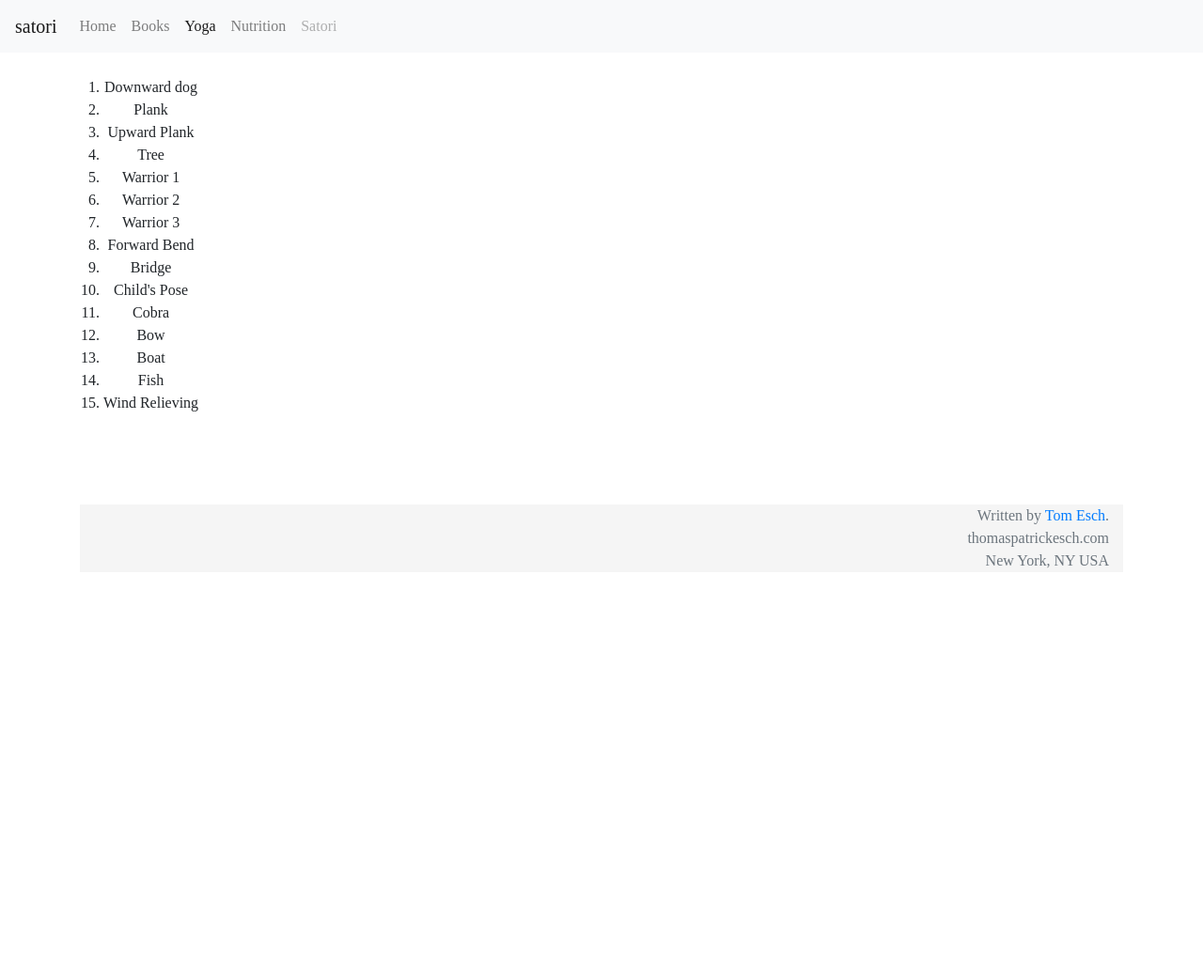
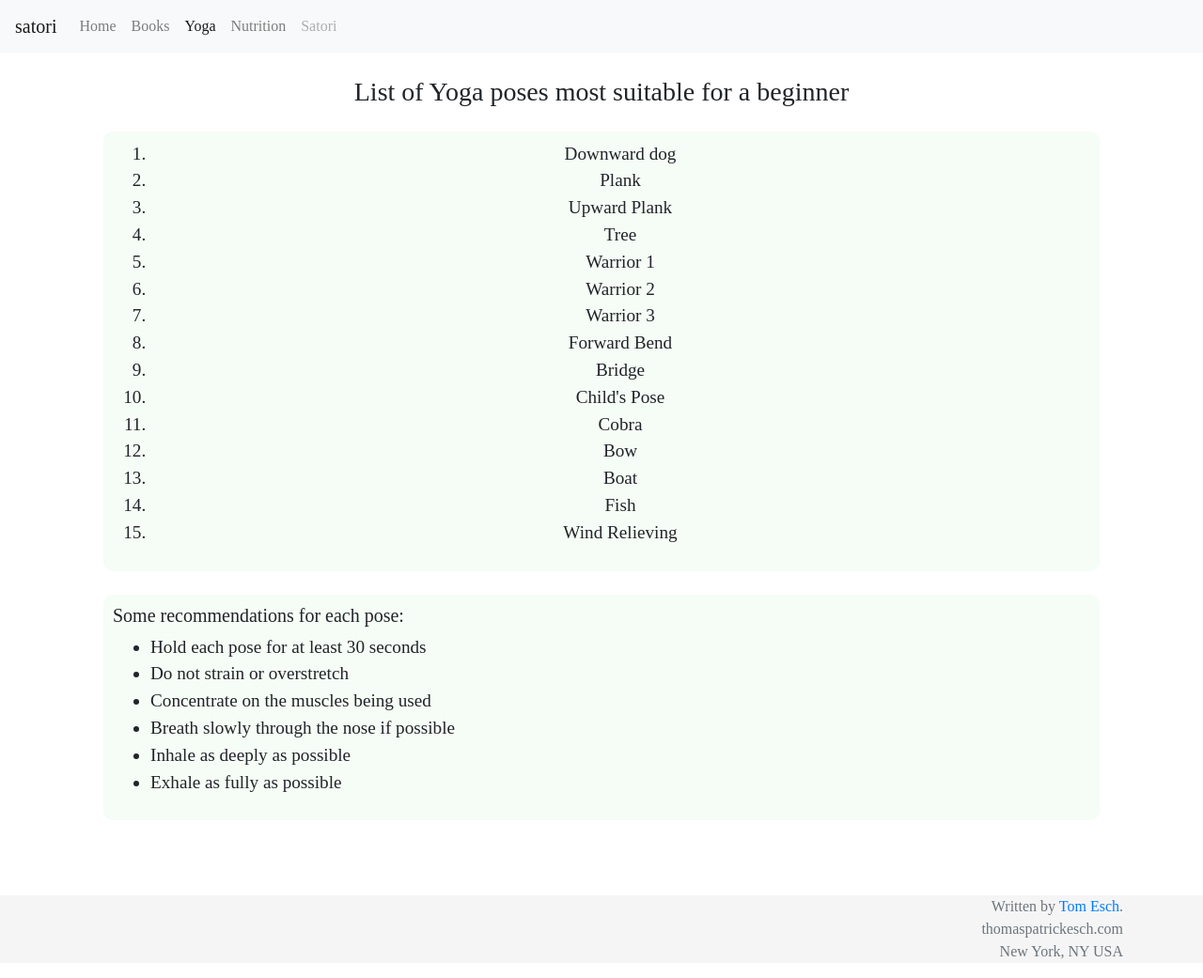
Before and after one commit to esch3/satori, a plain HTML site: page yoga.html in a window 1280 px wide. Shown: the whole page at 94% size. Before the commit the page ends 800 px from the top, so only its background shows below. Drawn offline with nearby package versions, Linux system fonts and the light colour scheme; a web font is replaced by a local one.

Commit message:
yoga page completed.

```diff
--- a/css/demo.scss
+++ b/css/demo.scss
@@ -35,3 +35,21 @@ body {
         width: 100%;
     }
 }
+
+/* content for yoga.html */
+#poses {
+    border-radius: 10px;
+    padding: 10px;
+    margin: 25px;
+    font-size: $primary-size;
+    background-color: rgb(246, 252, 246);
+}
+
+#instructions {
+    text-align: left;
+    border-radius: 10px;
+    padding: 10px;
+    margin: 25px;
+    font-size: $primary-size;
+    background-color: rgb(246, 252, 246);
+}
--- a/yoga.html
+++ b/yoga.html
@@ -65,8 +65,8 @@
     </nav>
     <!-- main content of page, include welcome message, an image and a quote-->
     <main id="main" class="container text-center">
-
-            <div id="poses" class="row">
+        <h3>List of Yoga poses most suitable for a beginner</h3>
+            <section id="poses">
                 <ol>
                     <li>Downward dog</li>
                     <li>Plank</li>
@@ -84,7 +84,19 @@
                     <li>Fish</li>
                     <li>Wind Relieving</li>
                 </ol>
-            </div>
+            </section>
+            <section id="instructions">
+                <h5>Some recommendations for each pose:</h5>
+                    <ul>
+                        <li>Hold each pose for at least 30 seconds</li>
+                        <li>Do not strain or overstretch</li>
+                        <li>Concentrate on the muscles being used</li>
+                        <li>Breath slowly through the nose if possible</li>
+                        <li>Inhale as deeply as possible</li>
+                        <li>Exhale as fully as possible</li>
+                    </ul>
+            </section>
+        </main>
             <!--footer element of page, includes an email contact and geo-location of author-->
         <footer class="footer text-right">
             <address class="container">
```
Also changed, not shown: css/sass.css, 2 other files.
